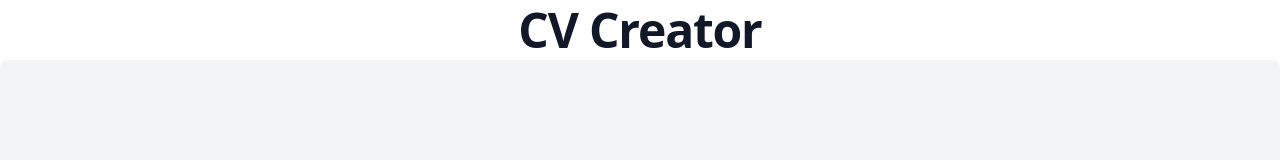
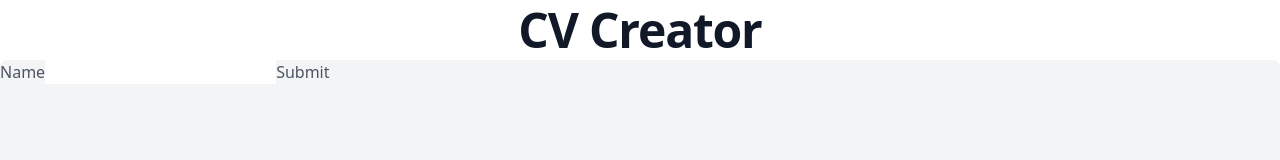
Before and after one commit to ColeBurch/odin-cv, a React app: page / in a window 1280 px wide. Shown: the top 160 px of the page. Built offline with nearby package versions, Linux system fonts and the light colour scheme; the HTML template or start-up script is replaced by a standard one.

Commit message:
Created PersonalInfoForm component.

```diff
--- a/src/components/MainBox.tsx
+++ b/src/components/MainBox.tsx
@@ -1,8 +1,11 @@
 import * as React from "react";
+import PersonalInfoForm from "./PersonalInfoForm";
 
 function MainBox() {
   return (
-    <div className="flex flex-col flex-grow bg-gray-100 rounded-lg shadow-lg overflow-hidden min-h-screen"></div>
+    <div className="flex flex-col flex-grow bg-gray-100 rounded-lg shadow-lg overflow-hidden min-h-screen">
+      <PersonalInfoForm />
+    </div>
   );
 }
 
--- /dev/null
+++ b/src/components/PersonalInfoForm.tsx
@@ -0,0 +1,48 @@
+import * as React from "react";
+import { Component } from "react";
+
+type PersonalInfoFormProps = {};
+
+type PersonalInfoFormState = {
+  name: string;
+};
+
+class PersonalInfoForm extends Component<
+  PersonalInfoFormProps,
+  PersonalInfoFormState
+> {
+  constructor(props: PersonalInfoFormProps) {
+    super(props);
+
+    this.state = {
+      name: "",
+    };
+  }
+
+  handleNameChange = (event: React.ChangeEvent<HTMLInputElement>) => {
+    this.setState({
+      name: event.target.value,
+    });
+  };
+
+  handleSubmit = (event: React.FormEvent<HTMLFormElement>) => {
+    alert(`${this.state.name}`);
+    event.preventDefault();
+  };
+
+  render() {
+    return (
+      <form onSubmit={this.handleSubmit}>
+        <label>Name</label>
+        <input
+          type="text"
+          value={this.state.name}
+          onChange={this.handleNameChange}
+        />
+        <button type="submit">Submit</button>
+      </form>
+    );
+  }
+}
+
+export default PersonalInfoForm;
```
Also changed, not shown: 1 other file (tests, documents, lock files or other folders).
